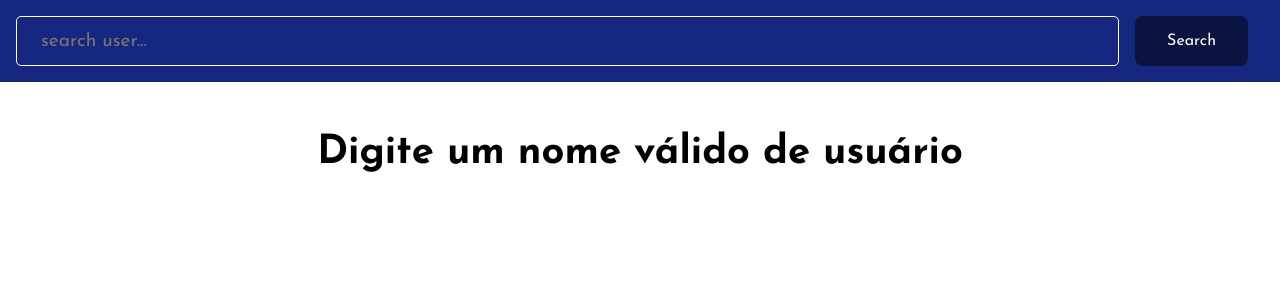
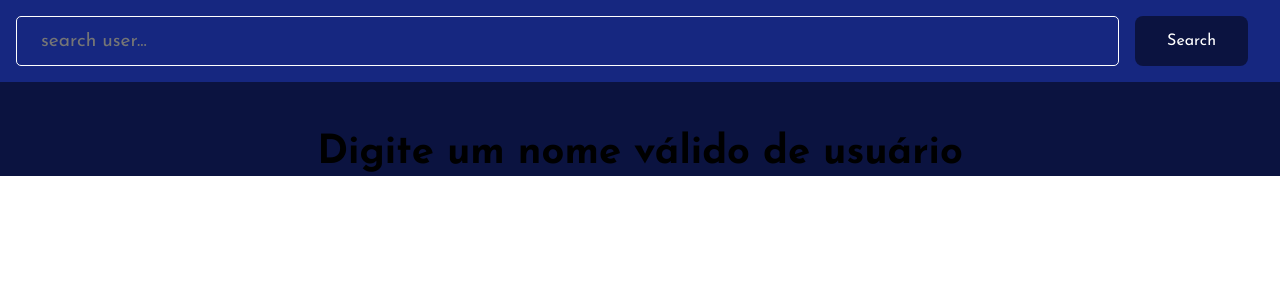
Before and after one commit to Gabrielfr-bld/github-api, a React (Create React App) app: page / in a window 1280 px wide. Shown: the top 300 px of the page. Built offline with nearby package versions, Linux system fonts and the light colour scheme.

Commit message:
feat: add WrapperLayout to Layout

```diff
--- a/src/components/layout/Layout.js
+++ b/src/components/layout/Layout.js
@@ -1,12 +1,13 @@
 import React from 'react';
 import Header from '../header/Header';
+import { WrapperLayout } from './style/WrapperLayout';
 
 const Layout = ({ children }) => {
   return (
-    <>
+    <WrapperLayout>
       <Header />
       {children}
-    </>
+    </WrapperLayout>
   );
 }
 
```
